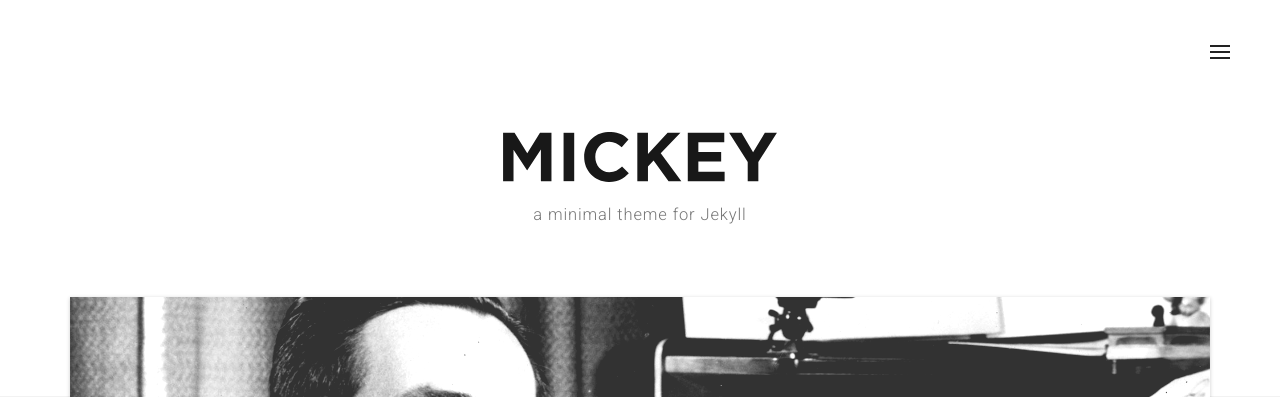
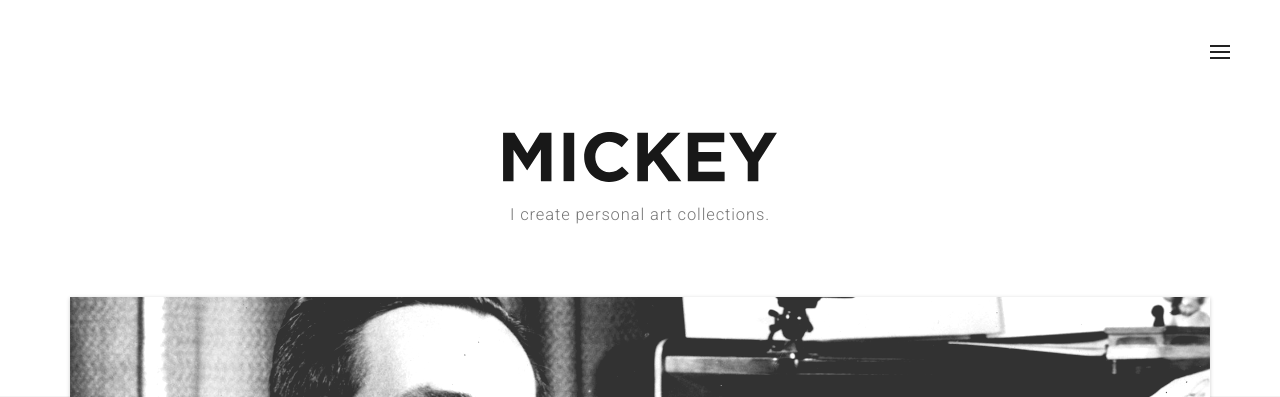
Before and after one commit to biancahoffman/biancahoffman.github.io, a Jekyll site: the page built from index.html, in a window 1280 px wide. Shown: the top 397 px of the page. Built offline with Jekyll 4.4.1, drawn with Linux system fonts in a browser that asks for light colours; nearby versions of some CDN libraries; some web fonts are replaced; Markdown is read by kramdown in place of the engine named in the settings.

Commit message:
changed title

```diff
--- a/index.html
+++ b/index.html
@@ -1,6 +1,6 @@
 ---
 layout: default
-title: Mickey Theme for Jekyll
+title: Art Consultant Modern / Contemporary Art
 ---
 
 <section class="section--first section--frontpage">
@@ -12,7 +12,7 @@
       <div class="postMeta-wrapper postMeta-wrapper--frontpage">
         <ul class="postMeta">
           <li class="postMeta-tagline">
-            a minimal theme for Jekyll
+            I create personal art collections.
           </li>
         </ul>
       </div>
```
